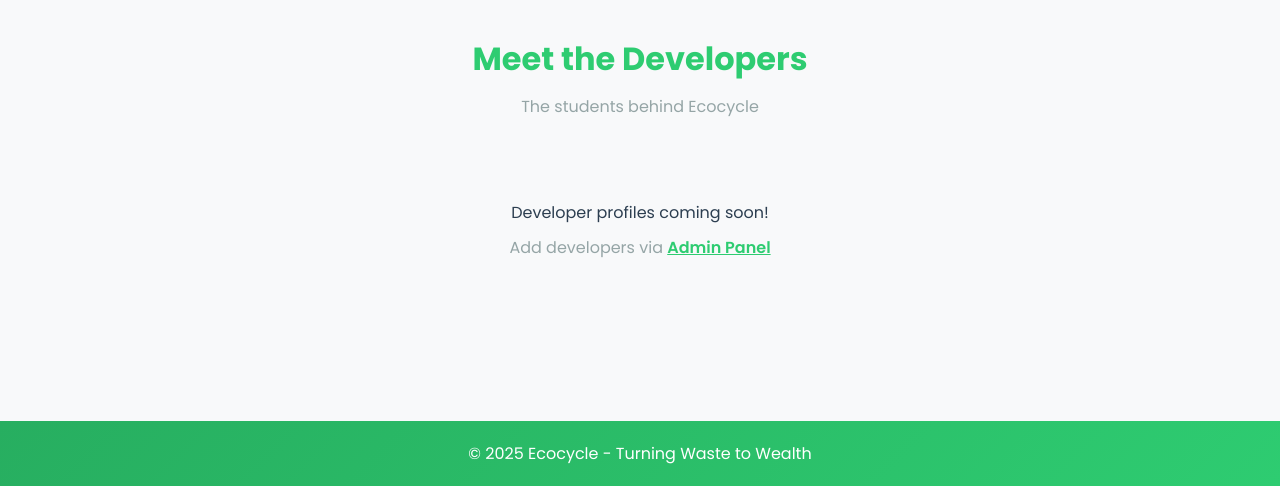
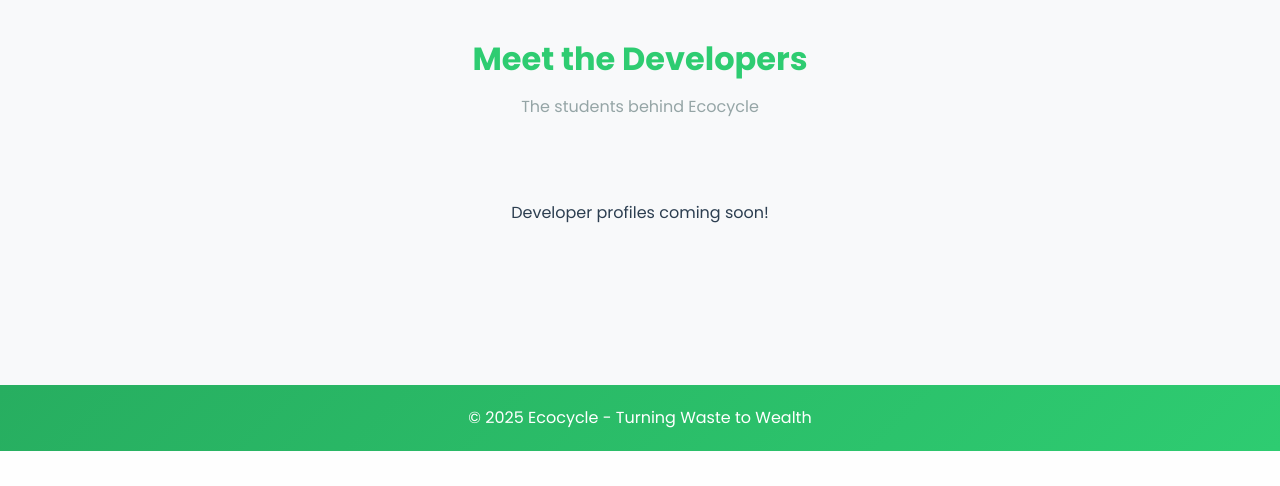
Before and after one commit to EcoEmmy/EcoCycle-, a Flask app: page /about in a window 1280 px wide. Shown: the part 1484-1970 px from the top of the page. After the commit the page ends 1935 px from the top, so only its background shows below. Run offline with Flask 3, Linux system fonts and the light colour scheme; data that the repository does not hold is empty; some libraries are stand-ins or nearby versions.

Commit message:
Update about.html

```diff
--- a/templates/about.html
+++ b/templates/about.html
@@ -87,7 +87,7 @@
                 {% else %}
                 <div class="no-developers">
                     <p>Developer profiles coming soon!</p>
-                    <p class="admin-note">Add developers via <a href="{{ url_for('add_developer') }}">Admin Panel</a></p>
+
                 </div>
                 {% endif %}
             </div>
```
